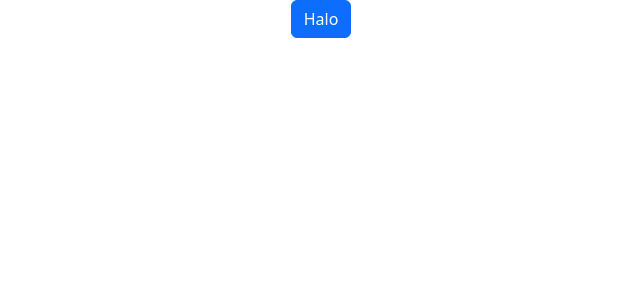
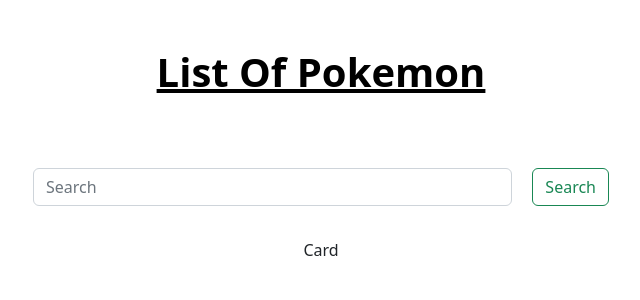
Before and after one commit to julianaliwardana/pokemon-catch, a React (Create React App) app: page / in a window 1280 px wide. Shown: the top 300 px of the page, without its empty margins (319-959 px from the left). Built offline with nearby package versions, Linux system fonts and the light colour scheme.

Commit message:
add container for search bar

```diff
--- a/src/App.js
+++ b/src/App.js
@@ -1,11 +1,8 @@
-import './App.css';
-import { Button } from 'react-bootstrap';
+import { PokemonContainer } from './container';
 
 function App() {
   return (
-    <div className="App">
-      <Button variant='primary'>Halo</Button>
-    </div>
+    <PokemonContainer />
   );
 }
 
--- /dev/null
+++ b/src/container/Pokemon/PokemonContainer/PokemonContainer.jsx
@@ -0,0 +1,27 @@
+import React from 'react';
+import { Form, Button }from 'react-bootstrap';
+import styles from './PokemonContainer.module.css';
+
+const PokemonContainer = () => {
+  return (
+    <section className={styles['pokemon-catch']}>
+      <div className={styles['container']}>
+        <h1 className={styles['title']}>List Of Pokemon</h1>
+          <Form className={styles['form']}>
+            <Form.Control
+              type="search"
+              placeholder="Search"
+              className={styles['search']}
+              aria-label="Search"
+            />
+            <Button variant="outline-success">Search</Button>
+          </Form>
+        <div className={styles['info']}>
+          Card
+        </div>
+      </div>
+    </section>
+  );
+};
+
+export default PokemonContainer;
--- /dev/null
+++ b/src/container/Pokemon/PokemonContainer/PokemonContainer.module.css
@@ -0,0 +1,38 @@
+.pokemon-catch {
+  min-height: 100vh;
+  background-color: white;
+}
+
+.container {
+  max-width: 90%;
+  margin-inline: auto;
+}
+
+.container > * ~ * {
+  padding-block: 1rem;
+}
+
+.title {
+  text-align: center;
+  font: 32px;
+  font-weight: bold;
+  text-decoration: underline;
+  color: black;
+  /* padding-top: 4rem; */
+  padding-block: 3rem;
+}
+
+.info {
+  display: flex;
+  justify-content: center;
+}
+
+.form {
+  display: flex;
+  margin: auto;
+  width: 50%;
+}
+
+.search {
+  margin-right: 20px;
+}
--- /dev/null
+++ b/src/container/Pokemon/index.js
@@ -0,0 +1,3 @@
+import PokemonContainer from './PokemonContainer/PokemonContainer';
+
+export { PokemonContainer };
--- /dev/null
+++ b/src/container/index.js
@@ -0,0 +1,3 @@
+import { PokemonContainer } from './Pokemon';
+
+export { PokemonContainer };
```
